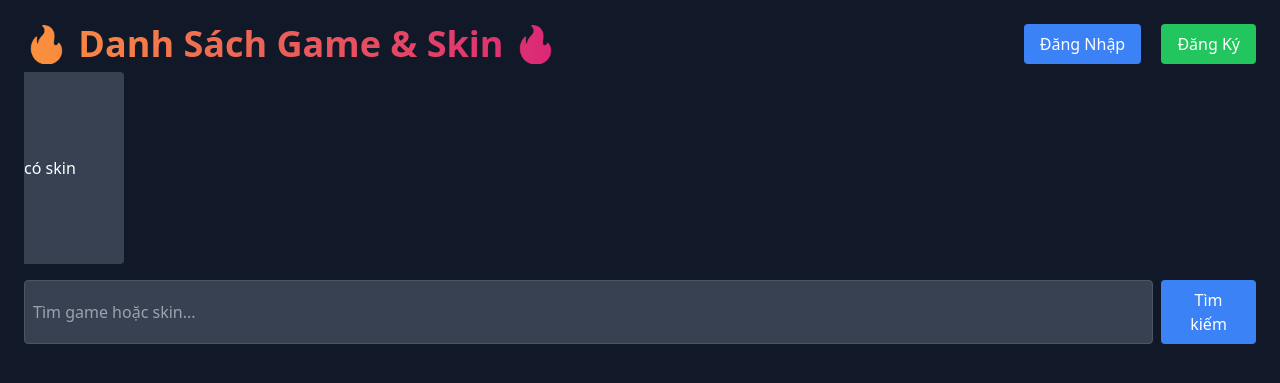
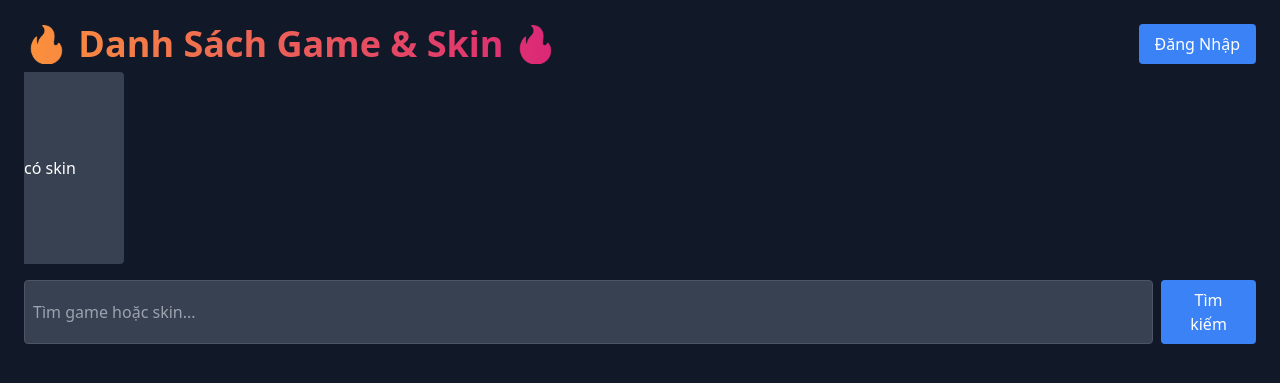
Before and after one commit to datthanhtran68/skin_manager, a Flask app: page / in a window 1280 px wide. Shown: the top 383 px of the page. Run offline with Flask 3, Linux system fonts and the light colour scheme; data that the repository does not hold is empty; some libraries are stand-ins or nearby versions.

Commit message:
Update index.html
xóa nút đăqng kí

```diff
--- a/templates/index.html
+++ b/templates/index.html
@@ -22,7 +22,6 @@
                 {% else %}
                 <div class="space-x-4">
                     <button onclick="showModal('login-modal')" class="bg-blue-500 text-white px-4 py-2 rounded hover:bg-blue-600">Đăng Nhập</button>
-                    <button onclick="showModal('register-modal')" class="bg-green-500 text-white px-4 py-2 rounded hover:bg-green-600">Đăng Ký</button>
                 </div>
                 {% endif %}
             </div>
```
